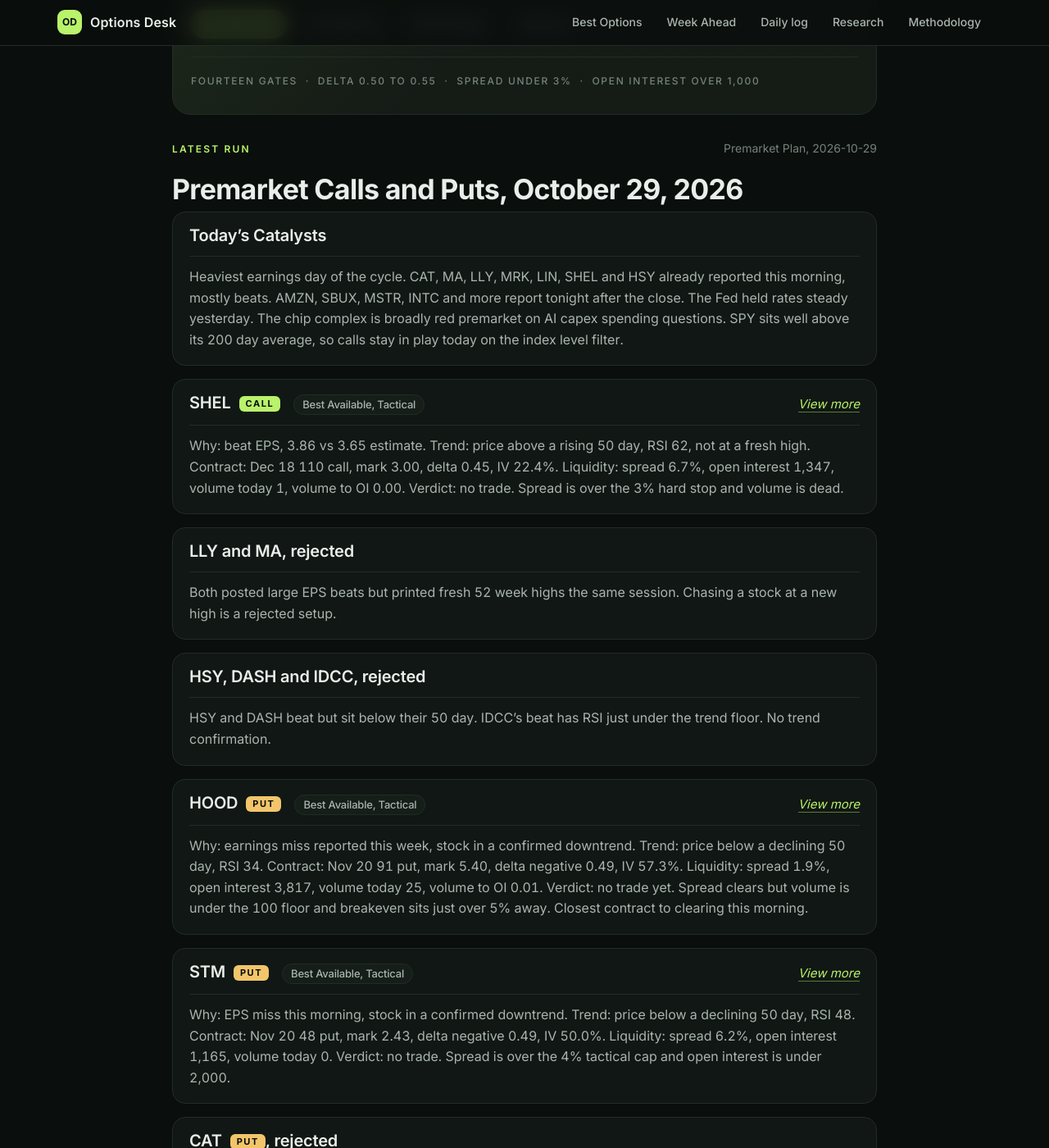
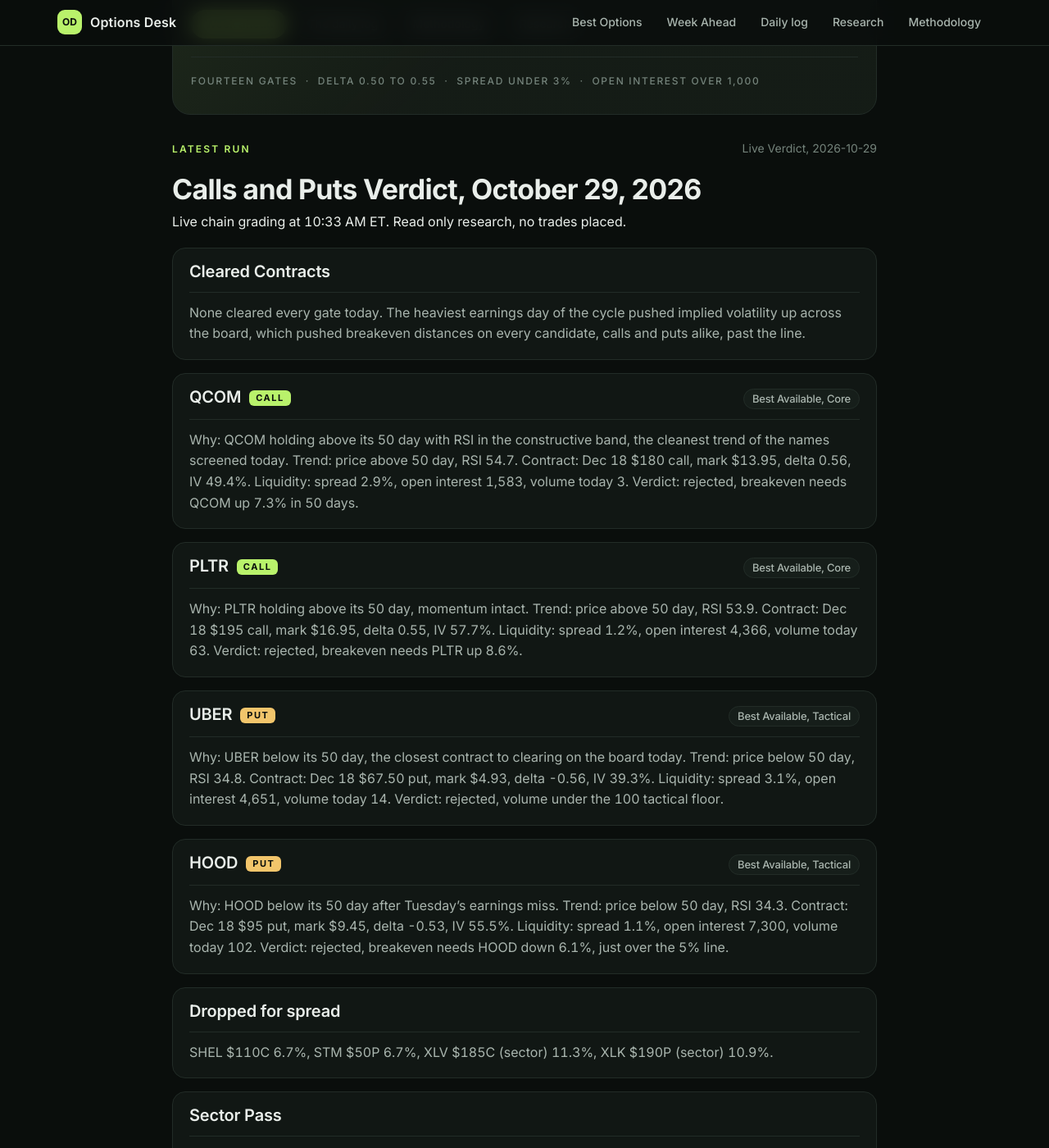
Before and after one commit to carolinehutchins05-prog/options-desk, a Jekyll site: the page built from index.md, in a window 1280 px wide and 1400 px high, scrolled down 367 px. Shown: the whole window at 82% size. Built offline with Jekyll 4.4.1, drawn with Linux system fonts in a browser that asks for light colours; some of the changed text lies outside the part shown.

Commit message:
Live Verdict, 2026-10-29
Co-Authored-By: Claude Opus 5 <noreply@anthropic.com>

```diff
--- a/index.md
+++ b/index.md
@@ -10,54 +10,53 @@ title: Options Desk
 <p class="hero-links"><a href="week-ahead/">Week ahead</a><span>&middot;</span><a href="archive/">The daily log</a><span>&middot;</span><a href="methodology">Methodology</a><span>&middot;</span><a href="research/">Research</a></p>
 <p class="rules">Fourteen gates &nbsp;&middot;&nbsp; Delta 0.50 to 0.55 &nbsp;&middot;&nbsp; Spread under 3% &nbsp;&middot;&nbsp; Open interest over 1,000</p>
 </section>
-<div class="latest-head"><span class="eyebrow">Latest run</span><span class="meta">Premarket Plan, 2026-10-29</span></div>
+<div class="latest-head"><span class="eyebrow">Latest run</span><span class="meta">Live Verdict, 2026-10-29</span></div>
 
 <div class="report" markdown="1">
 
-# Premarket Calls and Puts, October 29, 2026
+# Calls and Puts Verdict, October 29, 2026
+Live chain grading at 10:33 AM ET. Read only research, no trades placed.
 
-## Today's Catalysts
-Heaviest earnings day of the cycle. CAT, MA, LLY, MRK, LIN, SHEL and HSY already reported this morning, mostly beats. AMZN, SBUX, MSTR, INTC and more report tonight after the close. The Fed held rates steady yesterday. The chip complex is broadly red premarket on AI capex spending questions. SPY sits well above its 200 day average, so calls stay in play today on the index level filter.
+## Cleared Contracts
+None cleared every gate today. The heaviest earnings day of the cycle pushed implied volatility up across the board, which pushed breakeven distances on every candidate, calls and puts alike, past the line.
 
-## SHEL CALL: Best Available, Tactical
-Why: beat EPS, 3.86 vs 3.65 estimate.
-Trend: price above a rising 50 day, RSI 62, not at a fresh high.
-Contract: Dec 18 110 call, mark 3.00, delta 0.45, IV 22.4%.
-Liquidity: spread 6.7%, open interest 1,347, volume today 1, volume to OI 0.00.
-Verdict: no trade. Spread is over the 3% hard stop and volume is dead.
+## QCOM CALL: Best Available, Core
+Why: QCOM holding above its 50 day with RSI in the constructive band, the cleanest trend of the names screened today.
+Trend: price above 50 day, RSI 54.7.
+Contract: Dec 18 $180 call, mark $13.95, delta 0.56, IV 49.4%.
+Liquidity: spread 2.9%, open interest 1,583, volume today 3.
+Verdict: rejected, breakeven needs QCOM up 7.3% in 50 days.
 
-<aside class="oc" aria-label="SHEL contract detail"><div class="oc-title">SHEL $110 call, Dec 18, 50 days left, stock $107.53</div><div class="oc-facts"><div><span>Cost to buy</span><b>$300</b></div><div><span>Most you can lose</span><b>$300</b></div><div><span>Each $1 the stock moves</span><b>about $45</b></div><div><span>Breakeven at expiry</span><b>$113.00 (up 5.1%)</b></div></div><table class="oc-table"><thead><tr><th>Stock moves</th><th>Stock price</th><th>In 1 day</th><th>In 5 days</th></tr></thead><tbody><tr><th scope="row">down 5%</th><td>$102.15</td><td class="dn">($183)</td><td class="dn">($195)</td></tr><tr><th scope="row">down 3%</th><td>$104.30</td><td class="dn">($125)</td><td class="dn">($140)</td></tr><tr><th scope="row">down 1%</th><td>$106.45</td><td class="dn">($49)</td><td class="dn">($66)</td></tr><tr><th scope="row">up 1%</th><td>$108.61</td><td class="up">$45</td><td class="up">$27</td></tr><tr><th scope="row">up 3%</th><td>$110.76</td><td class="up">$159</td><td class="up">$140</td></tr><tr><th scope="row">up 5%</th><td>$112.91</td><td class="up">$291</td><td class="up">$273</td></tr><tr><th scope="row">up 10%</th><td>$118.28</td><td class="up">$692</td><td class="up">$677</td></tr></tbody></table><p class="oc-foot">Profit or loss for one contract (100 shares), from an options pricing model that holds implied volatility flat and includes time decay. An estimate, not a prediction. Parentheses mean a loss.</p></aside>
+## PLTR CALL: Best Available, Core
+Why: PLTR holding above its 50 day, momentum intact.
+Trend: price above 50 day, RSI 53.9.
+Contract: Dec 18 $195 call, mark $16.95, delta 0.55, IV 57.7%.
+Liquidity: spread 1.2%, open interest 4,366, volume today 63.
+Verdict: rejected, breakeven needs PLTR up 8.6%.
 
-## LLY and MA, rejected
-Both posted large EPS beats but printed fresh 52 week highs the same session. Chasing a stock at a new high is a rejected setup.
-
-## HSY, DASH and IDCC, rejected
-HSY and DASH beat but sit below their 50 day. IDCC's beat has RSI just under the trend floor. No trend confirmation.
+## UBER PUT: Best Available, Tactical
+Why: UBER below its 50 day, the closest contract to clearing on the board today.
+Trend: price below 50 day, RSI 34.8.
+Contract: Dec 18 $67.50 put, mark $4.93, delta -0.56, IV 39.3%.
+Liquidity: spread 3.1%, open interest 4,651, volume today 14.
+Verdict: rejected, volume under the 100 tactical floor.
 
 ## HOOD PUT: Best Available, Tactical
-Why: earnings miss reported this week, stock in a confirmed downtrend.
-Trend: price below a declining 50 day, RSI 34.
-Contract: Nov 20 91 put, mark 5.40, delta negative 0.49, IV 57.3%.
-Liquidity: spread 1.9%, open interest 3,817, volume today 25, volume to OI 0.01.
-Verdict: no trade yet. Spread clears but volume is under the 100 floor and breakeven sits just over 5% away. Closest contract to clearing this morning.
+Why: HOOD below its 50 day after Tuesday's earnings miss.
+Trend: price below 50 day, RSI 34.3.
+Contract: Dec 18 $95 put, mark $9.45, delta -0.53, IV 55.5%.
+Liquidity: spread 1.1%, open interest 7,300, volume today 102.
+Verdict: rejected, breakeven needs HOOD down 6.1%, just over the 5% line.
 
-<aside class="oc" aria-label="HOOD contract detail"><div class="oc-title">HOOD $91 put, Nov 20, 22 days left, stock $90.22</div><div class="oc-facts"><div><span>Cost to buy</span><b>$540</b></div><div><span>Most you can lose</span><b>$540</b></div><div><span>Each $1 the stock moves</span><b>about $49</b></div><div><span>Breakeven at expiry</span><b>$85.60 (down 5.1%)</b></div></div><table class="oc-table"><thead><tr><th>Stock moves</th><th>Stock price</th><th>In 1 day</th><th>In 5 days</th></tr></thead><tbody><tr><th scope="row">down 5%</th><td>$85.71</td><td class="up">$243</td><td class="up">$201</td></tr><tr><th scope="row">down 3%</th><td>$87.51</td><td class="up">$133</td><td class="up">$89</td></tr><tr><th scope="row">down 1%</th><td>$89.32</td><td class="up">$34</td><td class="dn">($13)</td></tr><tr><th scope="row">up 1%</th><td>$91.12</td><td class="dn">($54)</td><td class="dn">($102)</td></tr><tr><th scope="row">up 3%</th><td>$92.93</td><td class="dn">($132)</td><td class="dn">($181)</td></tr><tr><th scope="row">up 5%</th><td>$94.73</td><td class="dn">($201)</td><td class="dn">($248)</td></tr><tr><th scope="row">up 10%</th><td>$99.24</td><td class="dn">($333)</td><td class="dn">($374)</td></tr></tbody></table><p class="oc-foot">Profit or loss for one contract (100 shares), from an options pricing model that holds implied volatility flat and includes time decay. An estimate, not a prediction. Parentheses mean a loss.</p></aside>
+## Dropped for spread
+SHEL $110C 6.7%, STM $50P 6.7%, XLV $185C (sector) 11.3%, XLK $190P (sector) 10.9%.
 
-## STM PUT: Best Available, Tactical
-Why: EPS miss this morning, stock in a confirmed downtrend.
-Trend: price below a declining 50 day, RSI 48.
-Contract: Nov 20 48 put, mark 2.43, delta negative 0.49, IV 50.0%.
-Liquidity: spread 6.2%, open interest 1,165, volume today 0.
-Verdict: no trade. Spread is over the 4% tactical cap and open interest is under 2,000.
+## Sector Pass
+Technology, semiconductors and communication services confirmed below their 50 day lines live; healthcare, staples and financials confirmed above. Both sides of the rotation held into the cash session, a clean read. The best contract on each side (XLV call, XLK put) still failed the 3% spread cap, so no sector trade clears either.
 
-<aside class="oc" aria-label="STM contract detail"><div class="oc-title">STM $48 put, Nov 20, 22 days left, stock $47.52</div><div class="oc-facts"><div><span>Cost to buy</span><b>$243</b></div><div><span>Most you can lose</span><b>$243</b></div><div><span>Each $1 the stock moves</span><b>about $49</b></div><div><span>Breakeven at expiry</span><b>$45.57 (down 4.1%)</b></div></div><table class="oc-table"><thead><tr><th>Stock moves</th><th>Stock price</th><th>In 1 day</th><th>In 5 days</th></tr></thead><tbody><tr><th scope="row">down 5%</th><td>$45.14</td><td class="up">$135</td><td class="up">$118</td></tr><tr><th scope="row">down 3%</th><td>$46.09</td><td class="up">$74</td><td class="up">$55</td></tr><tr><th scope="row">down 1%</th><td>$47.04</td><td class="up">$20</td><td class="">$0</td></tr><tr><th scope="row">up 1%</th><td>$48.00</td><td class="dn">($28)</td><td class="dn">($49)</td></tr><tr><th scope="row">up 3%</th><td>$48.95</td><td class="dn">($69)</td><td class="dn">($90)</td></tr><tr><th scope="row">up 5%</th><td>$49.90</td><td class="dn">($105)</td><td class="dn">($125)</td></tr><tr><th scope="row">up 10%</th><td>$52.27</td><td class="dn">($169)</td><td class="dn">($185)</td></tr></tbody></table><p class="oc-foot">Profit or loss for one contract (100 shares), from an options pricing model that holds implied volatility flat and includes time decay. An estimate, not a prediction. Parentheses mean a loss.</p></aside>
+## Earnings Watch
+Cheniere Energy (LNG) beat and raised this morning, stock up 3.4% premarket. General Dynamics reports tomorrow before the open.
 
-## CAT PUT, rejected
-EPS beat but the stock fell 8.2% on the print, confirmed downtrend. Nov 20 650 put priced at a 15.3% spread on only 625 open interest, both well outside tactical limits.
-
-## DHI and TSM, rejected
-DHI missed but the stock did not confirm a downtrend. TSM sits right on its 50 day with no clean trend signal in either direction. No trade either name.
-
-Nothing cleared every gate this morning. The HOOD put above is closest. The 10am run re-grades all of this on live quotes.
+No trade cleared the bar today. Elevated implied volatility from this earnings-heavy week pushed every breakeven past its gate, which is the system working as designed rather than reaching for a weak fill.
 
 </div>
```
Also changed, not shown: archive/2026-10-29-verdict.md (added, +49 -0 lines), archive/index.md (+1 -1 lines).
